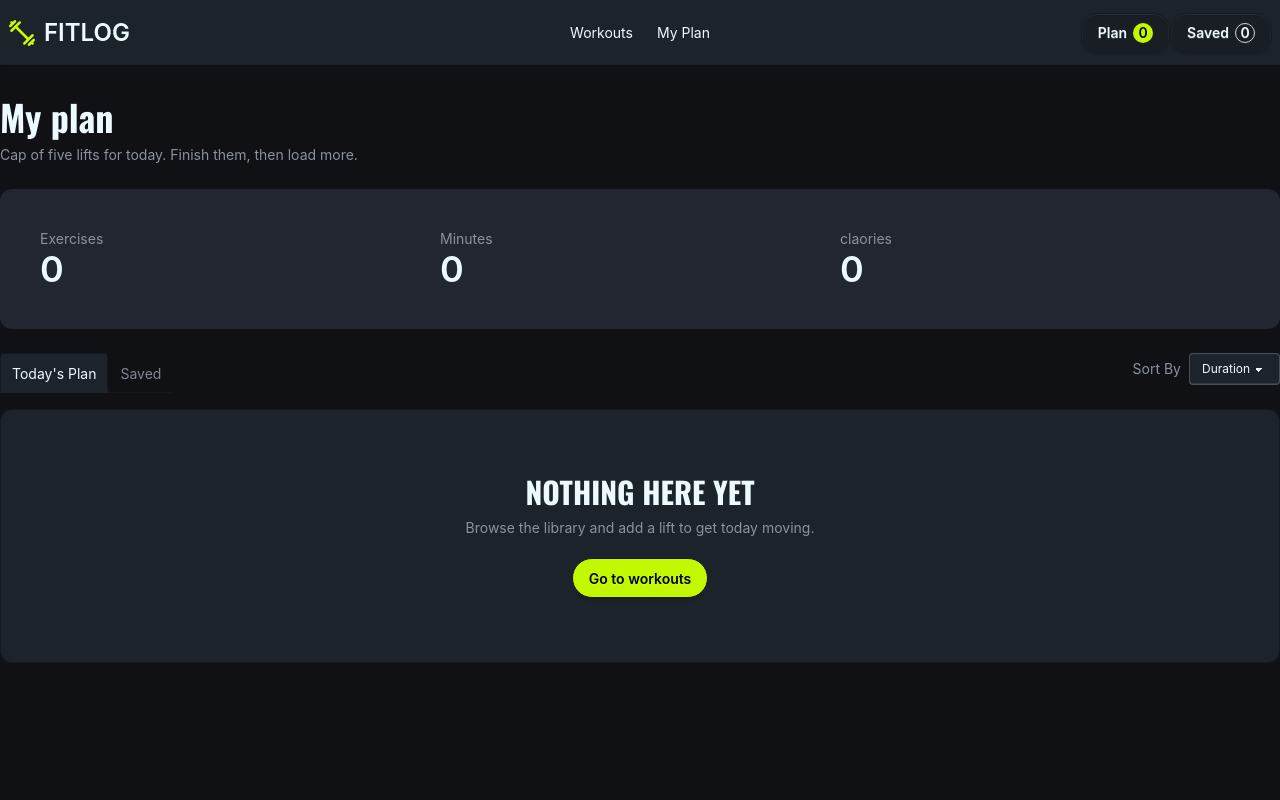
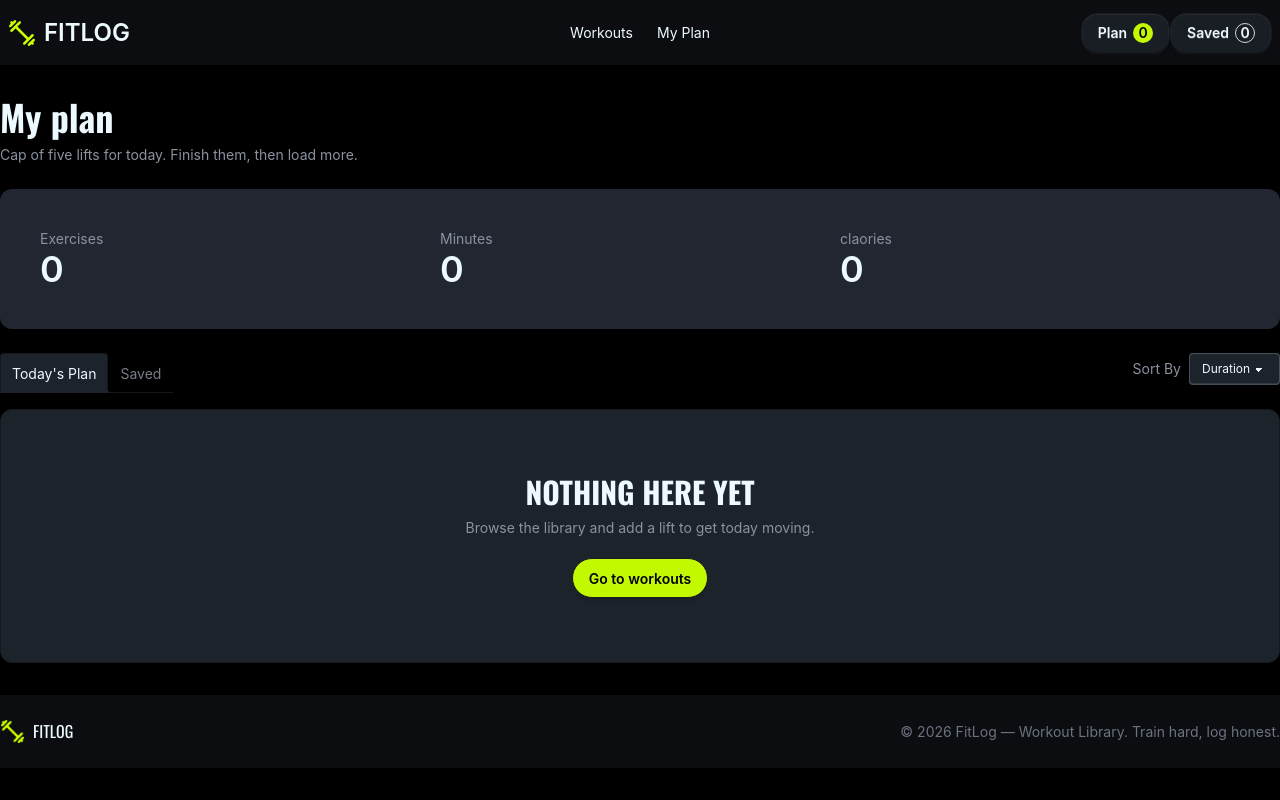
Before and after one commit to rashedulalam15/assignment-6, a Next.js app: page /PlanedWorkouts in a window 1280 px wide. Built offline with nearby package versions, Linux system fonts and the light colour scheme.

Commit message:
added footer component

```diff
--- a/src/app/layout.tsx
+++ b/src/app/layout.tsx
@@ -4,6 +4,7 @@ import "./globals.css";
 import Navbar from "@/components/shared/Navbar";
 import WorkoutsProvider from "@/context/WorkoutsContext";
 import { ToastContainer } from "react-toastify";
+import Footer from "@/components/shared/Footer";
 
 const geistSans = Geist({
   variable: "--font-geist-sans",
@@ -32,10 +33,11 @@ export default function RootLayout({ children }: LayoutProps<"/">) {
       data-theme="dark"
       className={`${geistSans.variable} ${geistMono.variable} ${oswald.variable} h-full antialiased`}
     >
-      <body className="min-h-full flex flex-col bg-[#0F1115]">
+      <body className="min-h-full flex flex-col bg-[#000000]">
         <WorkoutsProvider>
         <Navbar></Navbar>
         {children}
+        <Footer></Footer>
         <ToastContainer />
         </WorkoutsProvider>
         </body>
--- a/src/components/homepage/Banner.tsx
+++ b/src/components/homepage/Banner.tsx
@@ -4,7 +4,7 @@ import bannerImg from "@/assets/banner.png";
 
 const Banner = () => {
   return (
-    <div className="grid grid-cols-2 container mx-auto items-center bg-[#222630] rounded-2xl p-10 my-15">
+    <div className="grid grid-cols-2 container mx-auto items-center bg-[#222630] rounded-2xl p-10 mt-15">
       <div className="space-y-4 ">
         <h4 className="text-[#C2F800]">WORKOUT LIBRARY</h4>
         <h1 className="font-bold text-5xl font-oswald">TRAIN WITH INTENT. LOG EVERY SET.</h1>
--- a/src/components/homepage/Workouts.tsx
+++ b/src/components/homepage/Workouts.tsx
@@ -11,7 +11,7 @@ const getWorkouts = async()=>{
 const Workouts = async() => {
     const workoutsData = await getWorkouts()
     return (
-        <div className='container mx-auto'>
+        <div className='container mx-auto my-10'>
             <div className='space-y-1'>
                 <h2 className='font-bold text-3xl font-oswald'>THE LIBRARY</h2>
                 <p className='text-[#9CA3AF]'>Twelve lifts covering every major muscle group.</p>
--- /dev/null
+++ b/src/components/shared/Footer.tsx
@@ -0,0 +1,22 @@
+import React from 'react';
+import logo from '@/assets/logo.png'
+import Image from 'next/image';
+const Footer = () => {
+    return (
+        <div className='bg-[#0C0D10]'>
+            <div className='container mx-auto flex justify-between items-center py-6'>
+               <div className='flex gap-2'>
+                <Image
+                src={logo}
+                width={25}
+                height={20}
+                alt='footer logo'/>
+                <h4 className='font-oswald text-medium'>FITLOG</h4>
+               </div>
+               <p className='text-sm text-[#6B7280]'>© 2026 FitLog — Workout Library. Train hard, log honest.</p>
+            </div>
+        </div>
+    );
+};
+
+export default Footer;
--- a/src/components/shared/Navbar.tsx
+++ b/src/components/shared/Navbar.tsx
@@ -5,7 +5,7 @@ import NavbarCounts from "./NavbarCounts";
 
 const Navbar = () => {
   return (
-    <div className="bg-base-100">
+    <div className="bg-[#0C0D10]">
       <div className="navbar  shadow-sm container mx-auto">
         <div className="navbar-start">
           <div className="dropdown">
```
